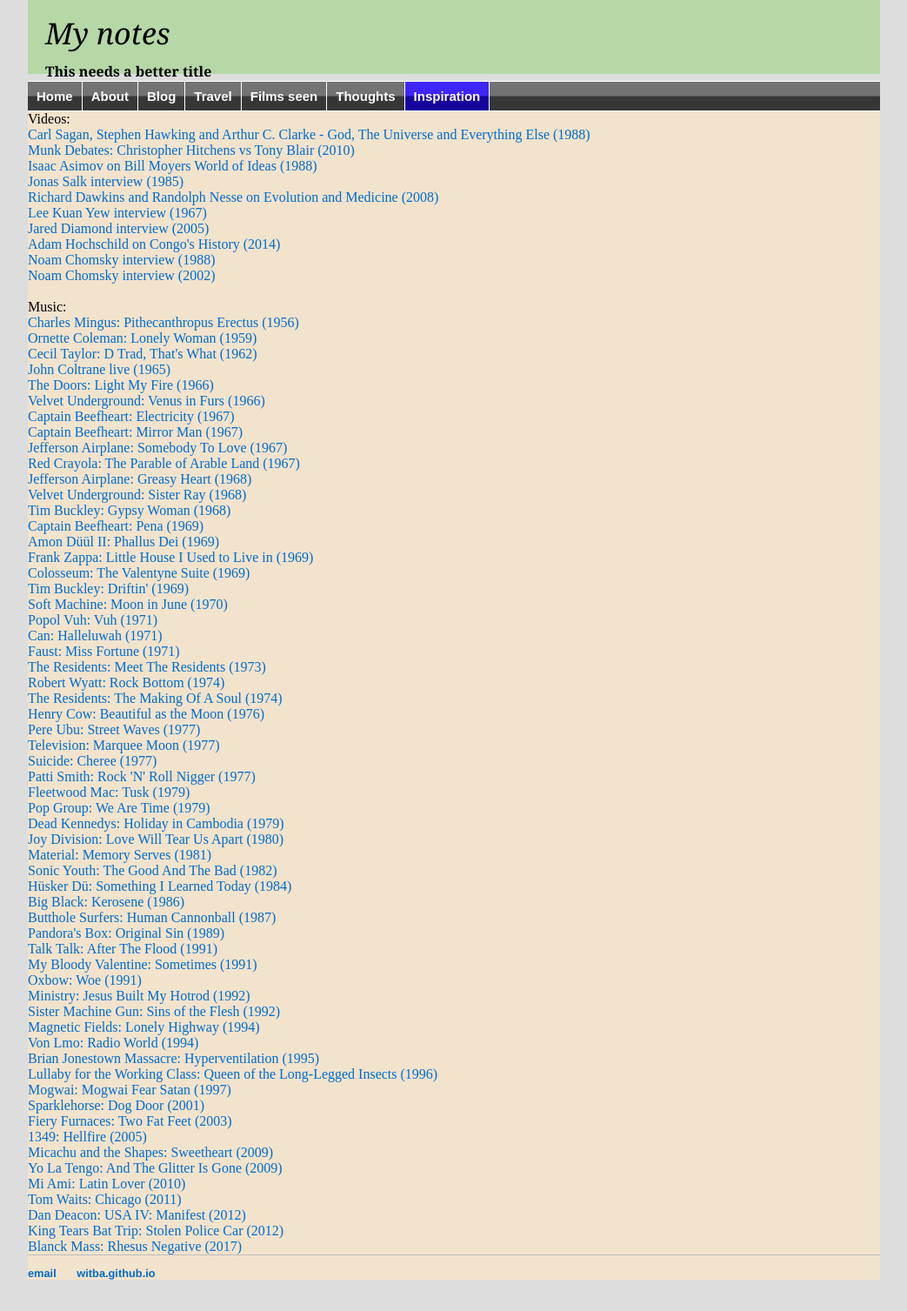
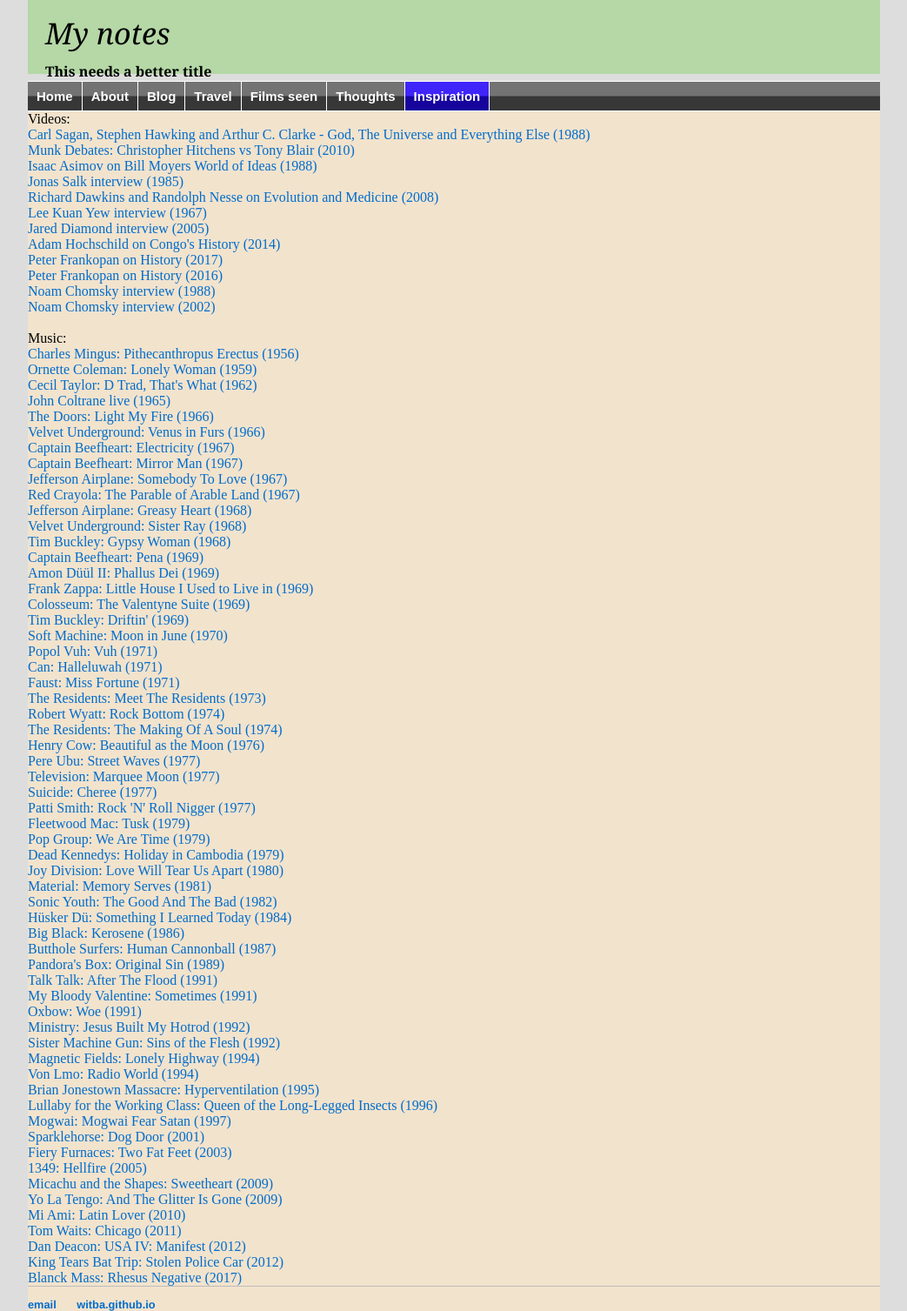
Before and after one commit to witba/witba.github.io, a Jekyll site: the page built from inspiration/index.html, in a window 1280 px wide. Shown: the whole page at 87% size, without its empty margins (118-1161 px from the left). Built offline with Jekyll 4.4.1, drawn with Linux system fonts in a browser that asks for light colours; before the commit the page ends 1471 px from its top, so only the background shows below that.

Commit message:
Update index.html

```diff
--- a/inspiration/index.html
+++ b/inspiration/index.html
@@ -12,6 +12,8 @@
 <a href="https://www.youtube.com/watch?v=VexrmTacOAA" target=_blank>Lee Kuan Yew interview (1967)</a><br>
 <a href="https://www.youtube.com/watch?v=refwHvF6ZA0" target=_blank>Jared Diamond interview (2005)</a><br>
 <a href="https://www.youtube.com/watch?v=rLyZGTwmcRA" target=_blank>Adam Hochschild on Congo's History (2014)</a><br>
+<a href="https://www.youtube.com/watch?v=BeJXnK9Z7KU" target=_blank>Peter Frankopan on History (2017)</a><br>
+<a href="https://www.youtube.com/watch?v=NJ54ojX5zlM" target=_blank>Peter Frankopan on History (2016)</a><br>
 <a href="https://www.youtube.com/watch?v=mEYJMCydFNI" target=_blank>Noam Chomsky interview (1988)</a><br>
 <a href="https://www.youtube.com/watch?v=7lPnLK9z1fI" target=_blank>Noam Chomsky interview (2002)</a><br>
 <br>
```
